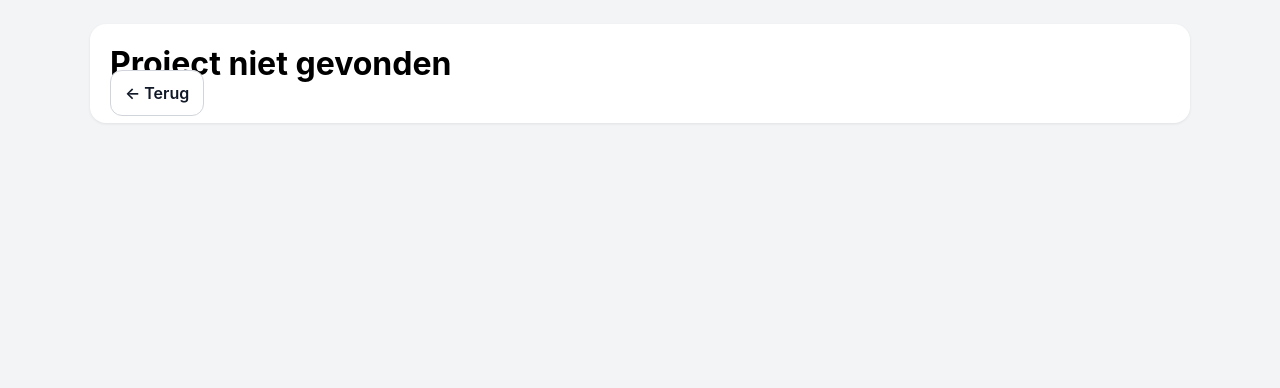
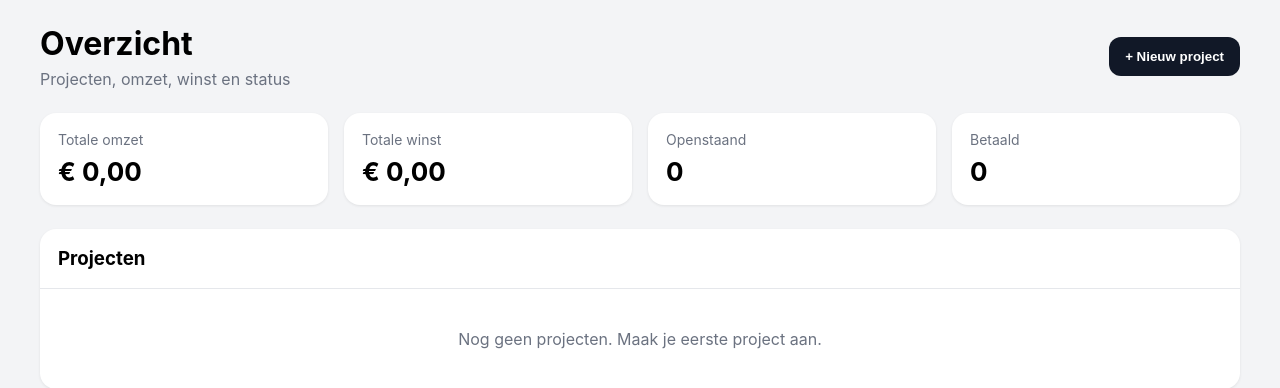
Before and after one commit to daankuiper06-hue/Project-app, a Next.js app: page / in a window 1280 px wide. Shown: the top 388 px of the page. Built offline with nearby package versions, Linux system fonts and the light colour scheme.

Commit message:
Add project calculation and overview features

```diff
--- a/app/page.js
+++ b/app/page.js
@@ -1,6 +1,13 @@
 "use client";
 
 import { useEffect, useMemo, useState } from "react";
+
+function euro(bedrag) {
+  return new Intl.NumberFormat("nl-NL", {
+    style: "currency",
+    currency: "EUR",
+  }).format(Number(bedrag || 0));
+}
 
 function getProjecten() {
   if (typeof window === "undefined") return [];
@@ -12,41 +19,85 @@ function saveProjecten(projecten) {
   localStorage.setItem("project-app-data-v2", JSON.stringify(projecten));
 }
 
-export default function ProjectPage() {
+function berekenProject(project) {
+  const materialen = project.materialen || [];
+  const arbeid = project.arbeid || [];
+
+  const materiaalOmzet = materialen.reduce((sum, item) => {
+    return sum + Number(item.aantal || 0) * Number(item.verkoopPrijs || 0);
+  }, 0);
+
+  const arbeidOmzet = arbeid.reduce((sum, item) => {
+    return sum + Number(item.uren || 0) * Number(item.tarief || 0);
+  }, 0);
+
+  const winstMaterialen = materialen.reduce((sum, item) => {
+    const aantal = Number(item.aantal || 0);
+    const inkoop = Number(item.inkoopPrijs || 0);
+    const verkoop = Number(item.verkoopPrijs || 0);
+    return sum + aantal * (verkoop - inkoop);
+  }, 0);
+
+  return {
+    omzet: materiaalOmzet + arbeidOmzet,
+    winst: winstMaterialen + arbeidOmzet,
+  };
+}
+
+export default function Home() {
   const [projecten, setProjecten] = useState([]);
-  const [project, setProject] = useState(null);
+  const [showModal, setShowModal] = useState(false);
+  const [naam, setNaam] = useState("");
+  const [klant, setKlant] = useState("");
+  const [datum, setDatum] = useState("");
+  const [status, setStatus] = useState("Lopend");
 
   useEffect(() => {
-    const data = getProjecten();
-    setProjecten(data);
-
-    const params = new URLSearchParams(window.location.search);
-    const id = params.get("id");
-    setProject(data.find((p) => p.id === id) || null);
+    setProjecten(getProjecten());
   }, []);
 
-  const projectId = useMemo(() => project?.id || "", [project]);
+  const totals = useMemo(() => {
+    let omzet = 0;
+    let winst = 0;
+    let betaald = 0;
+    let openstaand = 0;
 
-  function updateField(field, value) {
-    const updated = projecten.map((p) =>
-      p.id === projectId ? { ...p, [field]: value } : p
-    );
+    projecten.forEach((p) => {
+      const calc = berekenProject(p);
+      omzet += calc.omzet;
+      winst += calc.winst;
+      if (p.status === "Betaald") betaald += 1;
+      else openstaand += 1;
+    });
+
+    return { omzet, winst, betaald, openstaand };
+  }, [projecten]);
+
+  function maakProject() {
+    if (!naam.trim() || !klant.trim() || !datum) {
+      alert("Vul projectnaam, klantnaam en datum in.");
+      return;
+    }
+
+    const nieuw = {
+      id: Date.now().toString(),
+      naam,
+      klant,
+      datum,
+      status,
+      materialen: [],
+      arbeid: [],
+    };
+
+    const updated = [...projecten, nieuw];
     setProjecten(updated);
     saveProjecten(updated);
-    setProject(updated.find((p) => p.id === projectId));
-  }
 
-  if (!project) {
-    return (
-      <main style={styles.page}>
-        <div style={styles.container}>
-          <div style={styles.card}>
-            <h1 style={styles.title}>Project niet gevonden</h1>
-            <a href="/" style={styles.backButton}>← Terug</a>
-          </div>
-        </div>
-      </main>
-    );
+    setNaam("");
+    setKlant("");
+    setDatum("");
+    setStatus("Lopend");
+    setShowModal(false);
   }
 
   return (
@@ -54,69 +105,133 @@ export default function ProjectPage() {
       <div style={styles.container}>
         <header style={styles.header}>
           <div>
-            <h1 style={styles.title}>Project</h1>
-            <p style={styles.subtitle}>Gegevens van dit project</p>
+            <h1 style={styles.title}>Overzicht</h1>
+            <p style={styles.subtitle}>Projecten, omzet, winst en status</p>
           </div>
-          <div style={styles.buttons}>
-            <a href={`/calculatie?id=${project.id}`} style={styles.linkButton}>
-              Calculatie
-            </a>
-            <a href={`/factuur?id=${project.id}`} style={styles.linkButton}>
-              Factuur
-            </a>
-            <a href="/" style={styles.backButton}>← Terug</a>
-          </div>
+
+          <button style={styles.primaryButton} onClick={() => setShowModal(true)}>
+            + Nieuw project
+          </button>
         </header>
 
-        <section style={styles.card}>
-          <div style={styles.grid}>
-            <div>
-              <label style={styles.label}>Projectnaam</label>
+        <section style={styles.statsGrid}>
+          <div style={styles.card}>
+            <p style={styles.label}>Totale omzet</p>
+            <h2 style={styles.value}>{euro(totals.omzet)}</h2>
+          </div>
+          <div style={styles.card}>
+            <p style={styles.label}>Totale winst</p>
+            <h2 style={styles.value}>{euro(totals.winst)}</h2>
+          </div>
+          <div style={styles.card}>
+            <p style={styles.label}>Openstaand</p>
+            <h2 style={styles.value}>{totals.openstaand}</h2>
+          </div>
+          <div style={styles.card}>
+            <p style={styles.label}>Betaald</p>
+            <h2 style={styles.value}>{totals.betaald}</h2>
+          </div>
+        </section>
+
+        <section style={styles.tableCard}>
+          <div style={styles.tableHeader}>
+            <h3 style={styles.tableTitle}>Projecten</h3>
+          </div>
+
+          {projecten.length === 0 ? (
+            <div style={styles.empty}>Nog geen projecten. Maak je eerste project aan.</div>
+          ) : (
+            <div style={{ overflowX: "auto" }}>
+              <table style={styles.table}>
+                <thead>
+                  <tr>
+                    <th style={styles.th}>Project</th>
+                    <th style={styles.th}>Klant</th>
+                    <th style={styles.th}>Datum</th>
+                    <th style={styles.th}>Omzet</th>
+                    <th style={styles.th}>Winst</th>
+                    <th style={styles.th}>Status</th>
+                    <th style={styles.th}></th>
+                  </tr>
+                </thead>
+                <tbody>
+                  {projecten.map((p) => {
+                    const calc = berekenProject(p);
+
+                    return (
+                      <tr key={p.id}>
+                        <td style={styles.tdStrong}>{p.naam}</td>
+                        <td style={styles.td}>{p.klant}</td>
+                        <td style={styles.td}>{p.datum}</td>
+                        <td style={styles.td}>{euro(calc.omzet)}</td>
+                        <td style={styles.td}>{euro(calc.winst)}</td>
+                        <td style={styles.td}>{p.status}</td>
+                        <td style={styles.td}>
+                          <a href={`/project?id=${p.id}`} style={styles.linkButton}>
+                            Openen
+                          </a>
+                        </td>
+                      </tr>
+                    );
+                  })}
+                </tbody>
+              </table>
+            </div>
+          )}
+        </section>
+      </div>
+
+      {showModal && (
+        <div style={styles.overlay}>
+          <div style={styles.modal}>
+            <h3 style={styles.modalTitle}>Nieuw project</h3>
+
             <input
               style={styles.input}
-                value={project.naam}
-                onChange={(e) => updateField("naam", e.target.value)}
+              placeholder="Projectnaam"
+              value={naam}
+              onChange={(e) => setNaam(e.target.value)}
             />
-            </div>
-            <div>
-              <label style={styles.label}>Klantnaam</label>
             <input
               style={styles.input}
-                value={project.klant}
-                onChange={(e) => updateField("klant", e.target.value)}
+              placeholder="Klantnaam"
+              value={klant}
+              onChange={(e) => setKlant(e.target.value)}
             />
-            </div>
-            <div>
-              <label style={styles.label}>Datum</label>
             <input
               type="date"
               style={styles.input}
-                value={project.datum}
-                onChange={(e) => updateField("datum", e.target.value)}
+              value={datum}
+              onChange={(e) => setDatum(e.target.value)}
             />
-            </div>
-            <div>
-              <label style={styles.label}>Status</label>
             <select
               style={styles.input}
-                value={project.status}
-                onChange={(e) => updateField("status", e.target.value)}
+              value={status}
+              onChange={(e) => setStatus(e.target.value)}
             >
               <option>Lopend</option>
               <option>Verstuurd</option>
               <option>Betaald</option>
             </select>
+
+            <div style={styles.modalButtons}>
+              <button style={styles.primaryButton} onClick={maakProject}>
+                Opslaan
+              </button>
+              <button style={styles.secondaryButton} onClick={() => setShowModal(false)}>
+                Annuleren
+              </button>
             </div>
           </div>
-        </section>
         </div>
+      )}
     </main>
   );
 }
 
 const styles = {
   page: { minHeight: "100vh", padding: "24px 16px" },
-  container: { maxWidth: "1100px", margin: "0 auto" },
+  container: { maxWidth: "1200px", margin: "0 auto" },
   header: {
     display: "flex",
     justifyContent: "space-between",
@@ -125,27 +240,91 @@ const styles = {
     flexWrap: "wrap",
     marginBottom: 24,
   },
-  buttons: { display: "flex", gap: 10, flexWrap: "wrap" },
   title: { margin: 0, fontSize: 32, fontWeight: 700 },
   subtitle: { margin: "6px 0 0 0", color: "#6b7280" },
+  statsGrid: {
+    display: "grid",
+    gridTemplateColumns: "repeat(auto-fit, minmax(220px, 1fr))",
+    gap: 16,
+    marginBottom: 24,
+  },
   card: {
     background: "#fff",
     borderRadius: 16,
-    padding: 20,
+    padding: 18,
     boxShadow: "0 1px 3px rgba(0,0,0,0.08)",
   },
-  grid: {
-    display: "grid",
-    gridTemplateColumns: "repeat(auto-fit, minmax(220px, 1fr))",
-    gap: 16,
+  label: { margin: 0, color: "#6b7280", fontSize: 14 },
+  value: { margin: "8px 0 0 0", fontSize: 26 },
+  tableCard: {
+    background: "#fff",
+    borderRadius: 16,
+    overflow: "hidden",
+    boxShadow: "0 1px 3px rgba(0,0,0,0.08)",
   },
-  label: {
-    display: "block",
-    marginBottom: 6,
+  tableHeader: { padding: 18, borderBottom: "1px solid #e5e7eb" },
+  tableTitle: { margin: 0 },
+  table: { width: "100%", borderCollapse: "collapse" },
+  th: {
+    textAlign: "left",
+    padding: 12,
+    background: "#f9fafb",
+    borderBottom: "1px solid #e5e7eb",
+    fontSize: 13,
+  },
+  td: { padding: 12, borderBottom: "1px solid #f1f5f9", fontSize: 14 },
+  tdStrong: {
+    padding: 12,
+    borderBottom: "1px solid #f1f5f9",
+    fontSize: 14,
+    fontWeight: 600,
+  },
+  empty: { padding: 40, textAlign: "center", color: "#6b7280" },
+  linkButton: {
+    textDecoration: "none",
+    background: "#111827",
+    color: "#fff",
+    borderRadius: 10,
+    padding: "8px 12px",
     fontWeight: 600,
     fontSize: 13,
-    color: "#374151",
   },
+  primaryButton: {
+    background: "#111827",
+    color: "#fff",
+    border: "none",
+    borderRadius: 12,
+    padding: "12px 16px",
+    fontWeight: 600,
+  },
+  secondaryButton: {
+    background: "#fff",
+    color: "#111827",
+    border: "1px solid #d1d5db",
+    borderRadius: 12,
+    padding: "12px 16px",
+    fontWeight: 600,
+  },
+  overlay: {
+    position: "fixed",
+    inset: 0,
+    background: "rgba(17,24,39,0.45)",
+    display: "flex",
+    alignItems: "center",
+    justifyContent: "center",
+    padding: 16,
+  },
+  modal: {
+    width: "100%",
+    maxWidth: 460,
+    background: "#fff",
+    borderRadius: 16,
+    padding: 20,
+    display: "flex",
+    flexDirection: "column",
+    gap: 12,
+  },
+  modalTitle: { margin: 0, marginBottom: 8 },
   input: {
     width: "100%",
     boxSizing: "border-box",
@@ -153,21 +332,5 @@ const styles = {
     borderRadius: 12,
     border: "1px solid #d1d5db",
   },
-  linkButton: {
-    textDecoration: "none",
-    background: "#111827",
-    color: "#fff",
-    borderRadius: 12,
-    padding: "12px 14px",
-    fontWeight: 600,
-  },
-  backButton: {
-    textDecoration: "none",
-    background: "#fff",
-    color: "#111827",
-    border: "1px solid #d1d5db",
-    borderRadius: 12,
-    padding: "12px 14px",
-    fontWeight: 600,
-  },
+  modalButtons: { display: "flex", gap: 10, flexWrap: "wrap", marginTop: 8 },
 };
```
Lines whose indentation alone changed are shown as unchanged.
